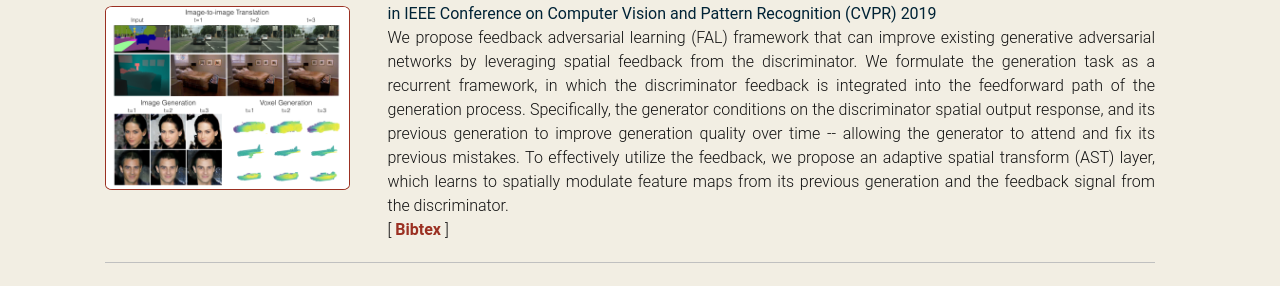
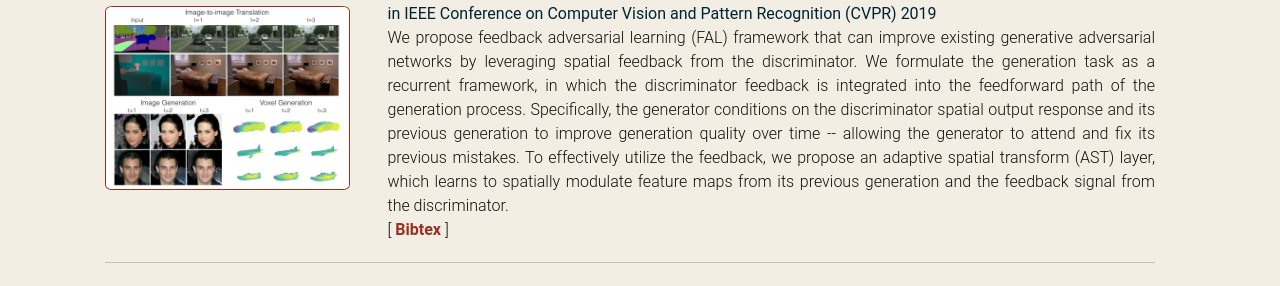
Before and after one commit to shaohua0116/shaohua0116.github.io, a Jekyll site: the page built from index.html, in a window 1280 px wide and 900 px high, scrolled down 898 px. Shown: the part 232-518 px from the top of the window. Built offline with Jekyll 4.4.1, drawn with Linux system fonts in a browser that asks for light colours; some web fonts are replaced.

Commit message:
revise FAL abs

```diff
--- a/_data/publications.yml
+++ b/_data/publications.yml
@@ -13,8 +13,8 @@
       me: true
     - name: Ning Zhang
       url:  'https://people.eecs.berkeley.edu/~nzhang/'
-  desc: 'We propose feedback adversarial learning (FAL) framework that can improve existing generative adversarial networks by leveraging spatial feedback from the discriminator. We formulate the generation task as a recurrent framework, in which the discriminator feedback is integrated into the feedforward path of the generation process. Specifically, the generator conditions on the discriminator spatial output response, and its previous generation to improve generation quality over time -- allowing the generator to attend and fix its previous mistakes. To effectively utilize the feedback, we propose an adaptive spatial transform (AST) layer, which learns to spatially modulate feature maps from its previous generation and the feedback signal from the discriminator.'
-  abstract: 'We propose feedback adversarial learning (FAL) framework that can improve existing generative adversarial networks by leveraging spatial feedback from the discriminator. We formulate the generation task as a recurrent framework, in which the discriminator feedback is integrated into the feedforward path of the generation process. Specifically, the generator conditions on the discriminator spatial output response, and its previous generation to improve generation quality over time -- allowing the generator to attend and fix its previous mistakes. %%% technical contribution To effectively utilize the feedback, we propose an adaptive spatial transform (AST) layer, which learns to spatially modulate feature maps from its previous generation and the feedback signal from the discriminator. We demonstrate that one can easily adapt our method to improve existing adversarial learning frameworks on a wide range of tasks, including image generation, image-to-image translation, and voxel generation.'
+  desc: 'We propose feedback adversarial learning (FAL) framework that can improve existing generative adversarial networks by leveraging spatial feedback from the discriminator. We formulate the generation task as a recurrent framework, in which the discriminator feedback is integrated into the feedforward path of the generation process. Specifically, the generator conditions on the discriminator spatial output response and its previous generation to improve generation quality over time -- allowing the generator to attend and fix its previous mistakes. To effectively utilize the feedback, we propose an adaptive spatial transform (AST) layer, which learns to spatially modulate feature maps from its previous generation and the feedback signal from the discriminator.'
+  abstract: 'We propose feedback adversarial learning (FAL) framework that can improve existing generative adversarial networks by leveraging spatial feedback from the discriminator. We formulate the generation task as a recurrent framework, in which the discriminator feedback is integrated into the feedforward path of the generation process. Specifically, the generator conditions on the discriminator spatial output response and its previous generation to improve generation quality over time -- allowing the generator to attend and fix its previous mistakes. %%% technical contribution To effectively utilize the feedback, we propose an adaptive spatial transform (AST) layer, which learns to spatially modulate feature maps from its previous generation and the feedback signal from the discriminator. We demonstrate that one can easily adapt our method to improve existing adversarial learning frameworks on a wide range of tasks, including image generation, image-to-image translation, and voxel generation.'
   tags:
     # - name: 'Paper'
     #   url:  'https://openreview.net/pdf?id=rygrBhC5tQ'
```
